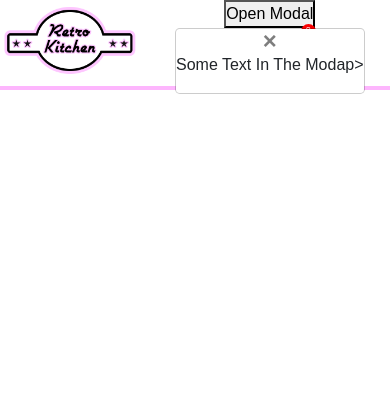
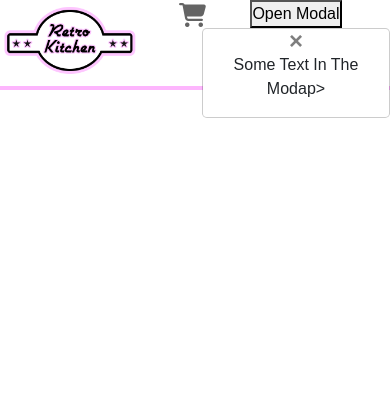
Before and after one commit to ZoeMesaros/Retro-Kitchen, a website built with Parcel: page src/html/products.html in a window 390 px wide. Built offline with nearby package versions, Linux system fonts and the light colour scheme.

Commit message:
mobile nav done

```diff
--- a/src/html/products.html
+++ b/src/html/products.html
@@ -49,8 +49,8 @@
         src="/src/images/retrokitchen.png"
         alt="Retro Kitchen"
       />
-    <section class="cart"><a href="/src/html/cart.html"><i class="fa-solid fa-cart-shopping fa-xl"></i></a>
-    <section class="cart-counter">0</section>
+
+    <section class="cart"><a href="/src/html/cart.html"><span class="cart__counter">0</span><i class="fa-solid fa-cart-shopping fa-xl"></i></a>
 </section>
 <section>
   <div class="wrapper">
--- a/src/scss/_about.scss
+++ b/src/scss/_about.scss
@@ -1,5 +1,5 @@
 @use "variables" as v;
 @use "mixins" as m;
 @use "reset";
-@use "hamburgermenu";
+@use "mobile-nav";
 @import url("https://fonts.googleapis.com/css2?family=Kaushan+Script&family=Raleway:wght@100&display=swap");
--- a/src/scss/_cart.scss
+++ b/src/scss/_cart.scss
@@ -1,5 +1,5 @@
 @use "variables" as v;
 @use "mixins" as m;
 @use "reset";
-@use "hamburgermenu";
+@use "mobile-nav";
 @import url("https://fonts.googleapis.com/css2?family=Kaushan+Script&family=Raleway:wght@100&display=swap");
--- a/src/scss/_contact.scss
+++ b/src/scss/_contact.scss
@@ -1,5 +1,5 @@
 @use "variables" as v;
 @use "mixins" as m;
 @use "reset";
-@use "hamburgermenu";
+@use "mobile-nav";
 @import url("https://fonts.googleapis.com/css2?family=Kaushan+Script&family=Raleway:wght@100&display=swap");
--- a/src/scss/_homepage.scss
+++ b/src/scss/_homepage.scss
@@ -1,7 +1,7 @@
 @use "variables" as v;
 @use "mixins" as m;
 @use "reset";
-@use "hamburgermenu";
+@use "mobile-nav";
 @import url("https://fonts.googleapis.com/css2?family=Kaushan+Script&family=Raleway:wght@100&display=swap");
 
 .sale {
--- a/src/scss/_products.scss
+++ b/src/scss/_products.scss
@@ -29,29 +29,40 @@ header {
   }
 }
 
+
 .cart {
-  position: absolute;
-  left: 72%;
-  top: 3.5%;
-  color: rgb(64, 66, 66);
+  left: 10%;
+  top: 4px;
+  display: inline;
+  position: relative;
+  color:#646464;
   @include m.md {
-    top: 40px;
+    left: 25%;
   }
   @include m.lg {
-    top: 70px;
+    left: 30%;
+  }
+  a:link {
+    color: #646464;
+  }
+  a:visited {
+    color: #646464;
+  }
+   &__counter {
+    position: absolute;
+    font-size: 11px;
+    font-weight: bolder;
+    transform: translateY(31px) translateX(12px);
+    color: white;
+    @include m.md {
+      transform: translateY(31px) translateX(12px);
+    }
+    @include m.lg {
+      transform: translateY(46px) translateX(12px);
+    }
   }
 }
 
-.cart-counter {
-  font-size: 9px;
-  color: white;
-  position: relative;
-  width: 15px;
-  height: 15px;
-  transform: translateX(20px) translateY(-30px);
-  background-color: rgb(250, 0, 0);
-  border-radius: 50%;
-}
 
 .main-nav {
   display: none;
--- a/src/scss/main.scss
+++ b/src/scss/main.scss
@@ -1,4 +1,4 @@
 @use "reset";
 @use "mixins";
 @use "homepage";
-@use "hamburgermenu"
+@use "mobile-nav";
--- a/src/scss/_hamburgermenu.scss
+++ b/src/scss/mobile-nav.scss
@@ -1,6 +1,5 @@
 @use "variables" as v;
 @use "mixins" as m;
-@use "reset";
 @import url("https://fonts.googleapis.com/css2?family=Kaushan+Script&family=Raleway:wght@100&display=swap");
 
 body {
@@ -60,18 +59,16 @@ body {
       position: absolute;
       font-size: 11px;
       font-weight: bolder;
-      transform: translateY(30px) translateX(12px);
+      transform: translateY(31px) translateX(12px);
       color: white;
       @include m.md {
-        transform: translateY(30px) translateX(12px);
+        transform: translateY(31px) translateX(12px);
       }
       @include m.lg {
         transform: translateY(45px) translateX(12px);
       }
     }
   }
-
-
 
   .main-nav {
     display: none;
@@ -112,7 +109,7 @@ body {
       left: 0;
       max-width: 450px;
       width: calc(70vw - 30px);
-      height: 70%;
+      height: 60%;
       -moz-transform: translate3d(-450px, 0, 0);
       -o-transform: translate3d(-450px, 0, 0);
       -ms-transform: translate3d(-450px, 0, 0);
```
Also changed, not shown: src/html/about.html (+2 -2 lines), src/html/cart.html (+1 -2 lines), src/html/checkout.html (+2 -2 lines), src/html/contact.html (+2 -2 lines), src/html/sale.html (+3 -2 lines).
